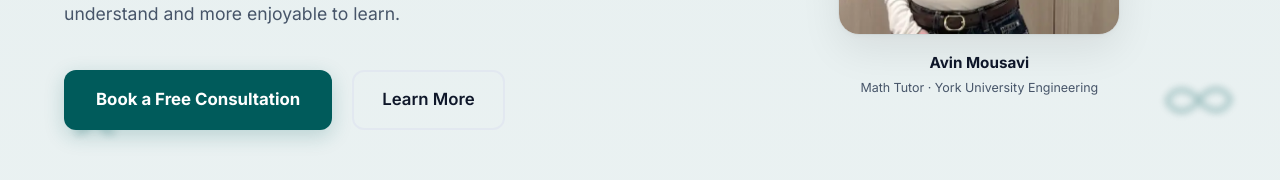
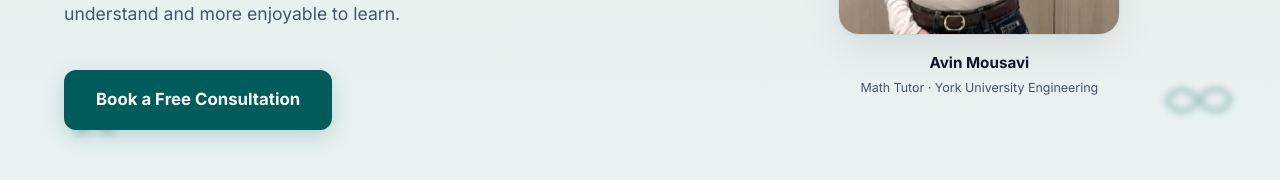
Before and after one commit to parsaabbasian/Math_Tutoring, a Next.js app: page / in a window 1280 px wide. Shown: the part 536-716 px from the top of the page. Built offline with nearby package versions, Linux system fonts and the light colour scheme.

Commit message:
Remove Learn More CTA from Hero and increase Join button icon size

```diff
--- a/src/app/components/Header.tsx
+++ b/src/app/components/Header.tsx
@@ -76,7 +76,7 @@ export default function Header() {
           </div>
           <Link href="/#join" className="btn-primary" onClick={() => setIsMenuOpen(false)}>
             {t.join}
-            <svg width="18" height="18" viewBox="0 0 24 24" fill="none" stroke="currentColor" strokeWidth="2" strokeLinecap="round" strokeLinejoin="round" style={{ marginLeft: '8px' }}>
+            <svg width="22" height="22" viewBox="0 0 24 24" fill="none" stroke="currentColor" strokeWidth="2" strokeLinecap="round" strokeLinejoin="round" style={{ marginLeft: '8px' }}>
               <line x1="5" y1="12" x2="19" y2="12"></line>
               <polyline points="12 5 19 12 12 19"></polyline>
             </svg>
--- a/src/app/components/Hero.tsx
+++ b/src/app/components/Hero.tsx
@@ -31,9 +31,6 @@ export default function Hero() {
             <Link href="/#join" className={styles.ctaPrimary}>
               {language === 'en' ? 'Book a Free Consultation' : 'رزرو مشاوره رایگان'}
             </Link>
-            <Link href="/#about" className={styles.ctaSecondary}>
-              {language === 'en' ? 'Learn More' : 'بیشتر بدانید'}
-            </Link>
           </div>
 
         </div>
```
